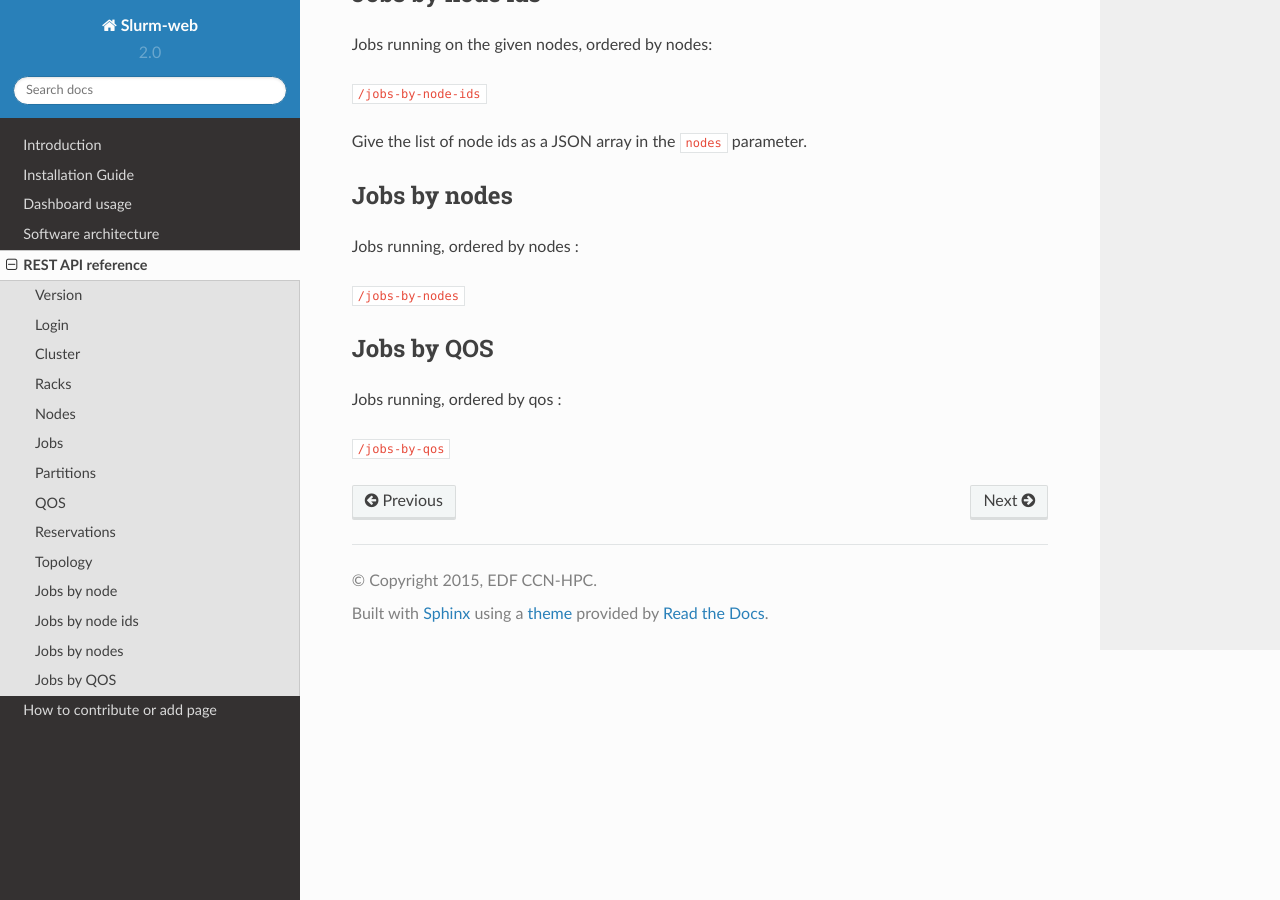
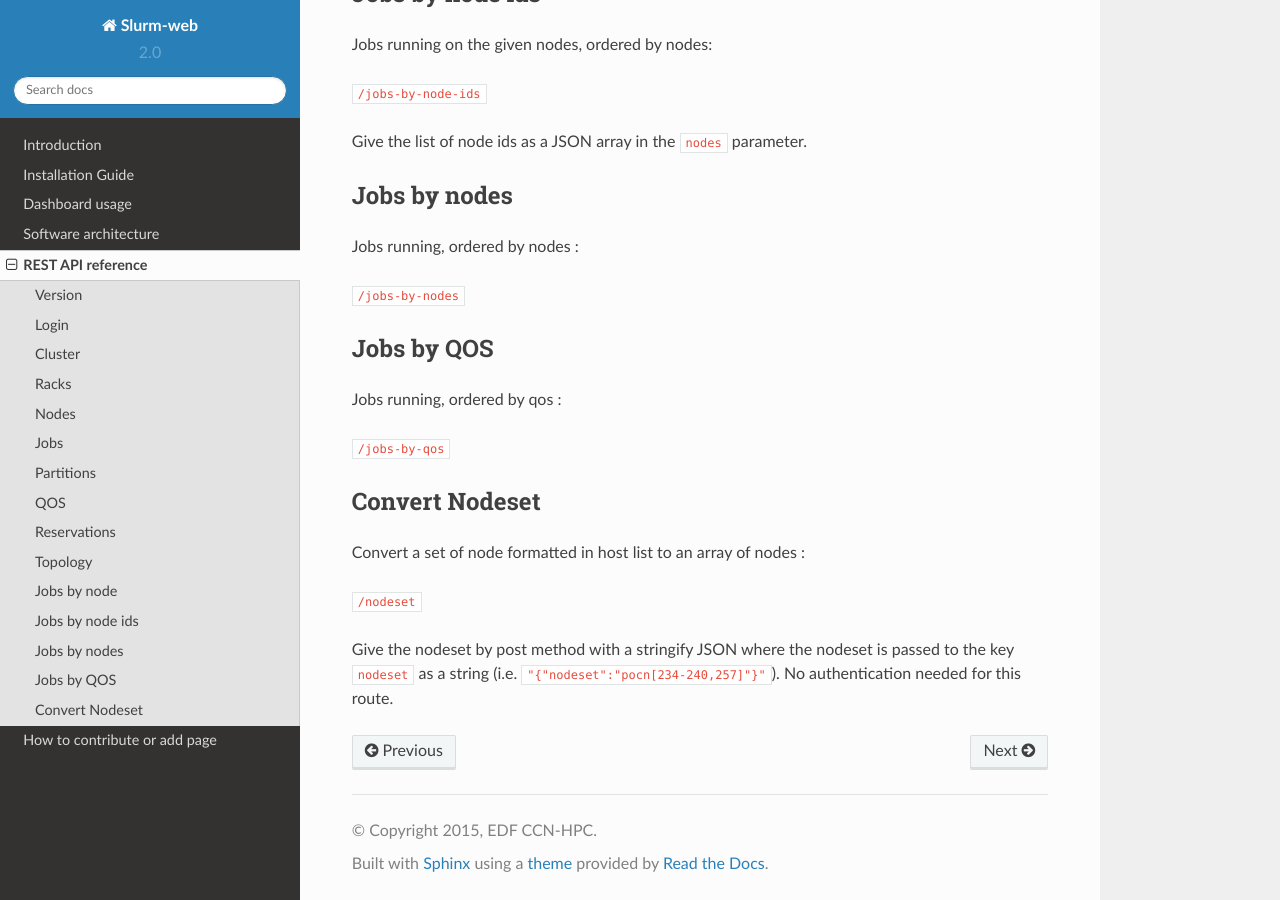
Before and after one commit to rackslab/Slurm-web, a Sphinx documentation site: the page built from doc/api.rst, in a window 1280 px wide and 900 px high, scrolled down 2011 px. Built offline with Sphinx 7.4.7 and the Read the Docs theme 2.0.0, drawn with Linux system fonts in a browser that asks for light colours.

Commit message:
Implements a route on the rest API to transform a nodeset in a set of nodes #91

```diff
--- a/doc/api.rst
+++ b/doc/api.rst
@@ -109,3 +109,15 @@ Jobs by QOS
 Jobs running, ordered by qos :
 
 ``/jobs-by-qos``
+
+Convert Nodeset
+---------------
+
+Convert a set of node formatted in host list to an array of nodes :
+
+``/nodeset``
+
+Give the nodeset by post method with a stringify JSON where the nodeset is
+passed to the key ``nodeset`` as a string
+(i.e. ``"{"nodeset":"pocn[234-240,257]"}"``).
+No authentication needed for this route.
```
Also changed, not shown: 1 other file.
